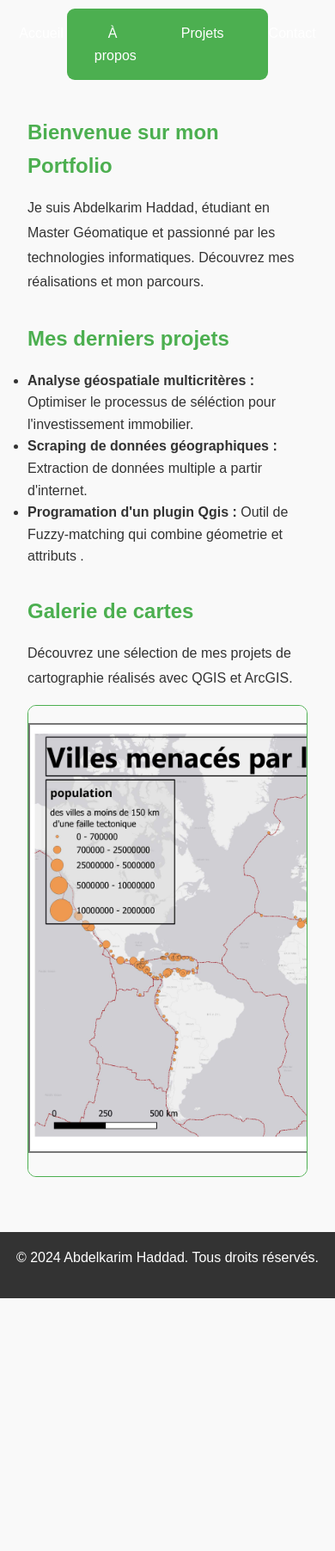
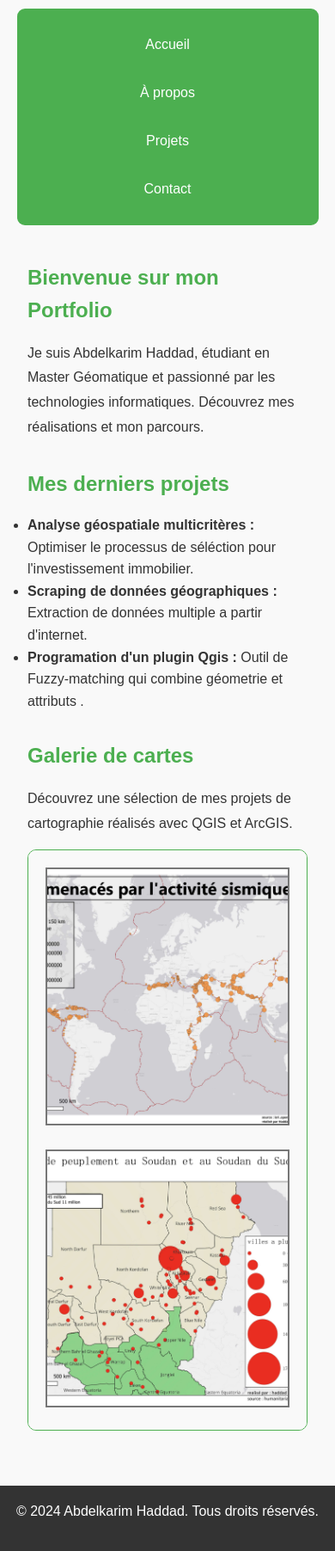
Before and after one commit to Hlkarim/projet_web_statique, a plain HTML site: page index.html in a window 390 px wide. Shown: the whole page at 86% size. Before the commit the page ends 1510 px from the top, so only its background shows below. Drawn offline with Linux system fonts and the light colour scheme.

Commit message:
Update styles.css

```diff
--- a/styles.css
+++ b/styles.css
@@ -181,3 +181,43 @@ footer {
 #links ul li a:hover {
     color: #45a049;
 }
+
+/* Responsive */
+@media screen and (max-width: 768px) {
+    /* Header et navigation */
+    header {
+        width: 90%;
+    }
+
+    header nav ul {
+        flex-direction: column;
+        align-items: center;
+        gap: 5px;
+    }
+
+    header nav ul li {
+        width: 100%;
+        text-align: center;
+    }
+
+    header nav ul li a {
+        display: block;
+        width: 100%;
+        padding: 0.8rem;
+    }
+
+    /* Galerie en version mobile */
+    .gallery {
+        flex-direction: column;
+        overflow-y: auto;
+        overflow-x: hidden;
+        max-height: 80vh;
+        gap: 20px;
+    }
+
+    .gallery img {
+        flex: none;
+        width: 100%;
+        height: 300px;
+    }
+}
```
